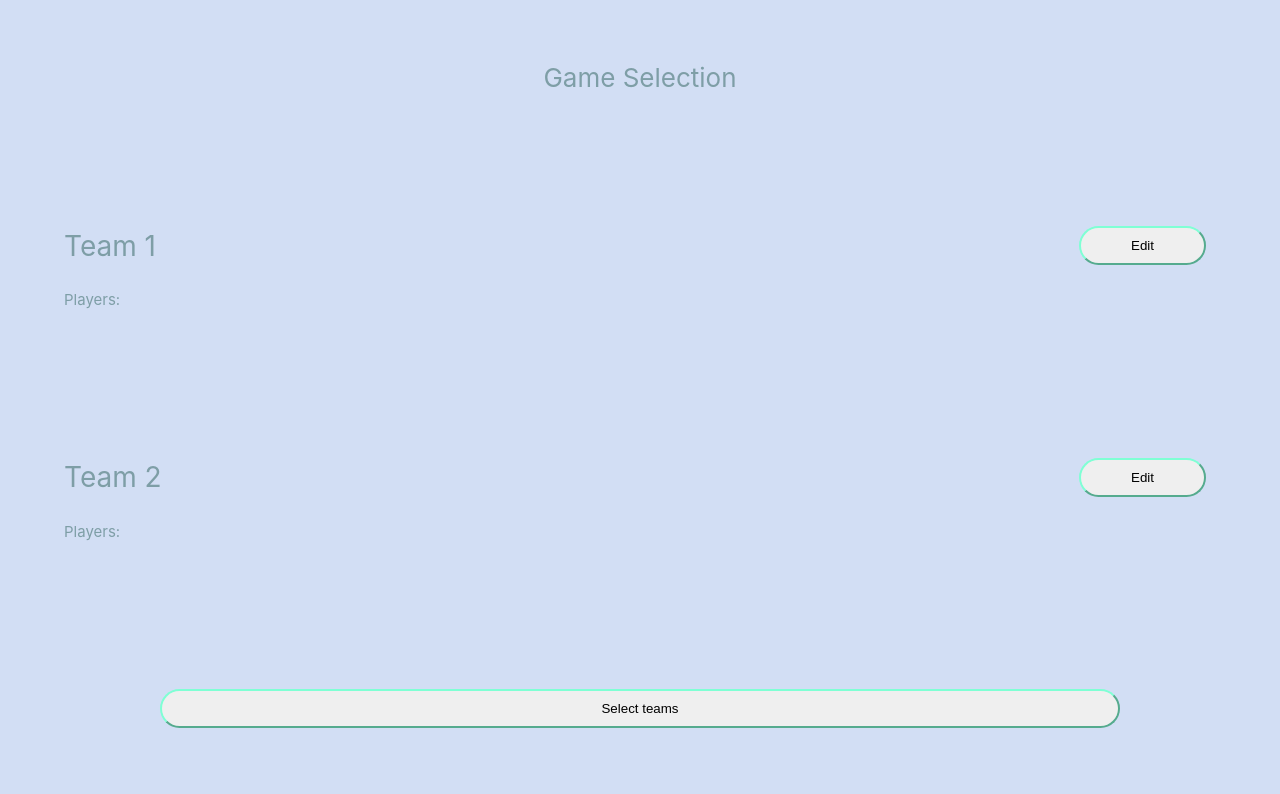
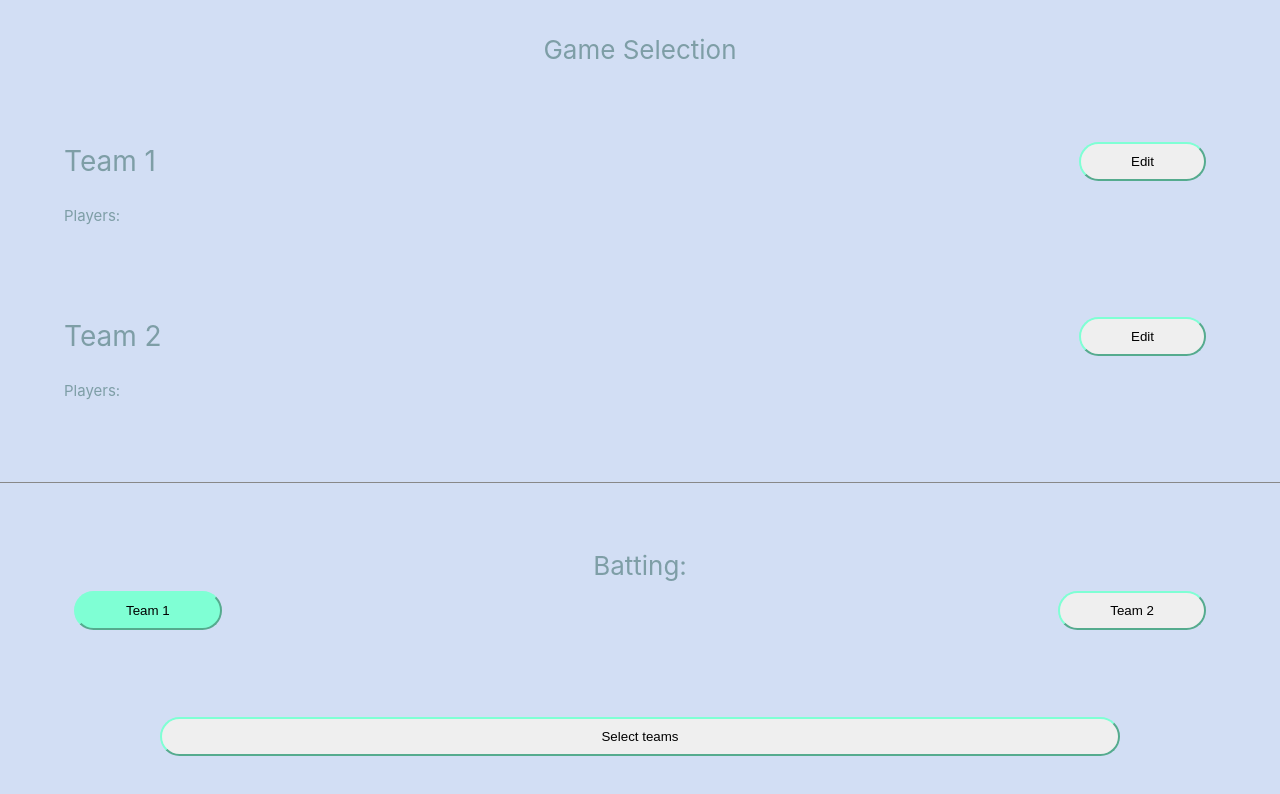
Before and after one commit to rughvi/indoorcricket, a React (Create React App) app: page /gameSelection in a window 1280 px wide. Shown: the top 794 px of the page. Built offline with nearby package versions, Linux system fonts and the light colour scheme; no server answers; the database is empty.

Commit message:
gameslice and first batting team

```diff
--- a/src/App.css
+++ b/src/App.css
@@ -36,3 +36,8 @@
     transform: rotate(360deg);
   }
 }
+
+.line {
+  border-bottom: 1px solid #888;
+  width: -webkit-fill-available;
+}
--- a/src/Game/GameSelection.tsx
+++ b/src/Game/GameSelection.tsx
@@ -1,5 +1,6 @@
 import React, { useEffect } from "react";
 import { useNavigate } from "react-router-dom";
+import '../App.css';
 import '../Form.css';
 import './GameCard.css';
 import '../CSS/Button.css';
@@ -7,13 +8,16 @@ import { getPlayers } from "../Services/PlayerService";
 import { Player } from "../Models/Player";
 import { useDispatch, useSelector } from "react-redux";
 import { assignAllPlayers } from "../store/slices/playerSlice";
+import { setTeamBattingFirst } from "../store/slices/gameSlice";
 import { IRootState } from "../store/store";
+import { Teams } from "../Models/Teams";
 
 const GameSelection = () => {
     const navigate = useNavigate();
     const dispatch = useDispatch();
     const team1Players = useSelector<IRootState, Player[]>(state => state.player.team1Players);
     const team2Players = useSelector<IRootState, Player[]>(state => state.player.team2Players);
+    const teamBattingFirst = useSelector<IRootState, Teams>(state => state.game.teamBattingFirst);
 
     useEffect(() => {
         const getPlayersData = async () => {
@@ -46,6 +50,16 @@ const GameSelection = () => {
                     Players: {team2Players.map(p => p.name).join(", ")}
                 </p>
             </div>
+            <div className="line"></div>
+            <div className="GameCard">
+                <div> Batting: </div>
+                <div className="GameCard-header">
+                    <button className={teamBattingFirst === Teams.One? "ButtonSelected" : "Button"}
+                            onClick={() => dispatch(setTeamBattingFirst({teamBattingFirst: Teams.One}))}>Team 1</button>
+                    <button className={teamBattingFirst === Teams.Two? "ButtonSelected" : "Button"}
+                            onClick={() => dispatch(setTeamBattingFirst({teamBattingFirst: Teams.Two}))}>Team 2</button>
+                </div>
+            </div>
             <button className="ActionButton" onClick={() => {navigate('/teamsSelection/2')}}> Select teams </button>
 
         </div>
--- /dev/null
+++ b/src/Models/Teams.ts
@@ -0,0 +1,4 @@
+export enum Teams {
+    One = 1,
+    Two
+};
--- /dev/null
+++ b/src/store/slices/gameSlice.ts
@@ -0,0 +1,23 @@
+import { createSlice } from '@reduxjs/toolkit';
+import { Teams } from '../../Models/Teams';
+
+export interface GameSliceState {
+    teamBattingFirst: Teams;
+};
+
+const gameSliceInitialState: GameSliceState = {
+    teamBattingFirst: 1
+};
+
+export const gameSlice = createSlice({
+    name: 'game',
+    initialState: gameSliceInitialState,
+    reducers: {
+        setTeamBattingFirst: (state, action) => {
+            state.teamBattingFirst = action.payload.teamBattingFirst;
+        }
+    }
+});
+
+export const { setTeamBattingFirst } = gameSlice.actions;
+export default gameSlice.reducer;
--- a/src/store/store.ts
+++ b/src/store/store.ts
@@ -1,10 +1,12 @@
 import { configureStore } from '@reduxjs/toolkit'
 
 import playerReducer from './slices/playerSlice';
+import gameReducer from './slices/gameSlice';
 
 const store = configureStore({
   reducer: {
-    player: playerReducer
+    player: playerReducer,
+    game: gameReducer
   },
 });
 
```
